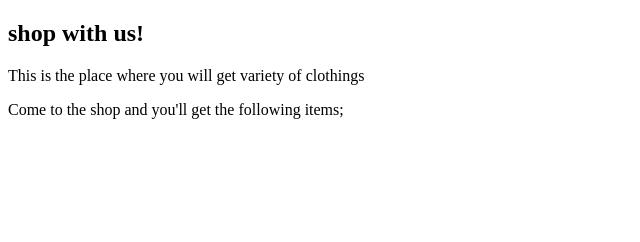
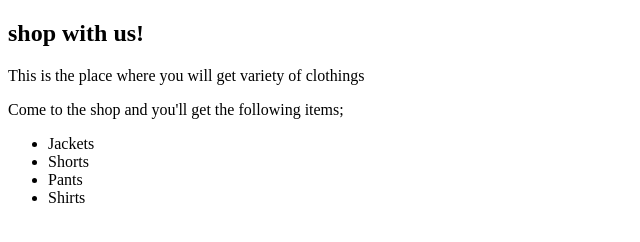
Before and after one commit to JohnKOnyango/glit, a plain HTML site: page index.html in a window 1280 px wide. Shown: the whole page, without its empty margins (0-640 px from the left). Drawn offline with Linux system fonts and the light colour scheme.

Commit message:
added my first list of items

```diff
--- a/index.html
+++ b/index.html
@@ -10,5 +10,11 @@
     <h2>shop with us!</h2>
     <p>This is the place where you will get variety of clothings</p>
     <p>Come to the shop and you'll get the following items;</p>
+    <ul>
+      <li>Jackets</li>
+      <li>Shorts</li>
+      <li>Pants</li>
+      <li>Shirts</li>
+    </ul>
   </body>
 </html>
```
